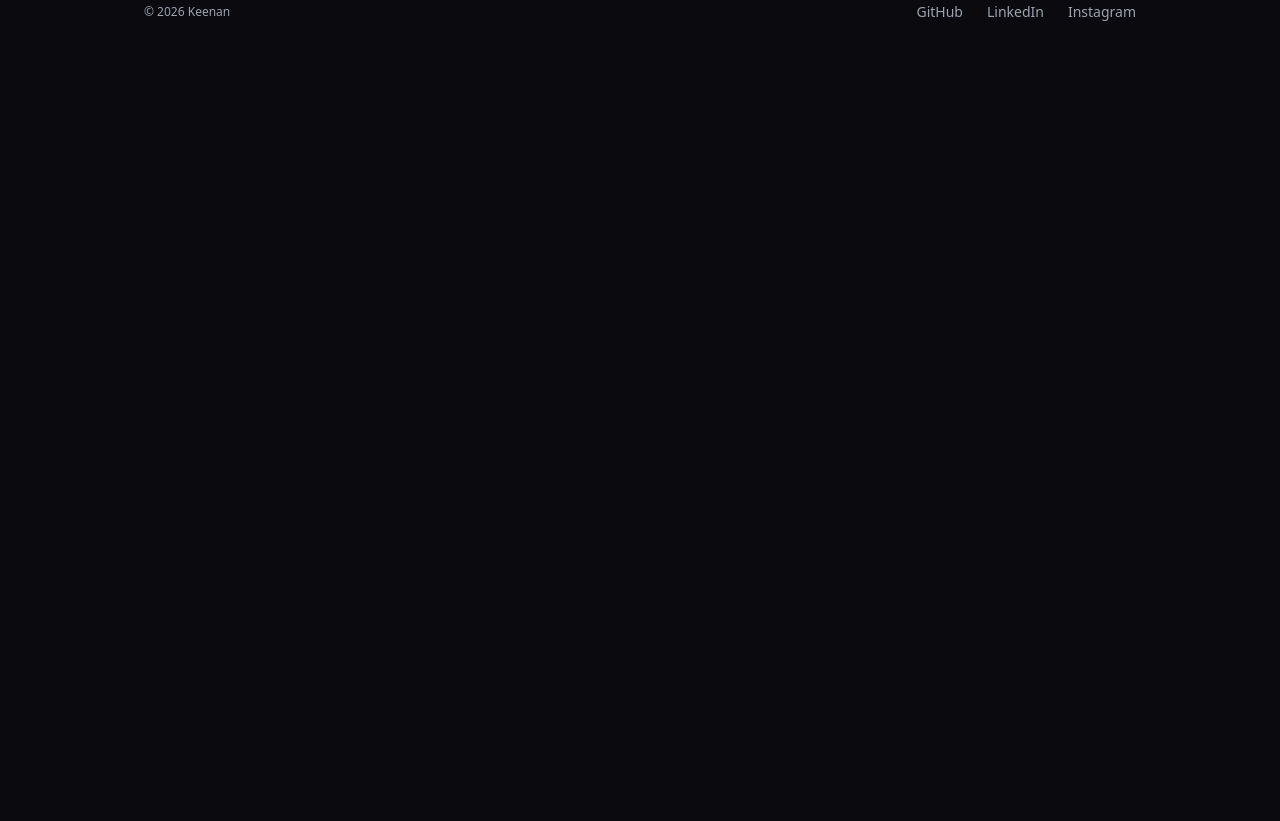
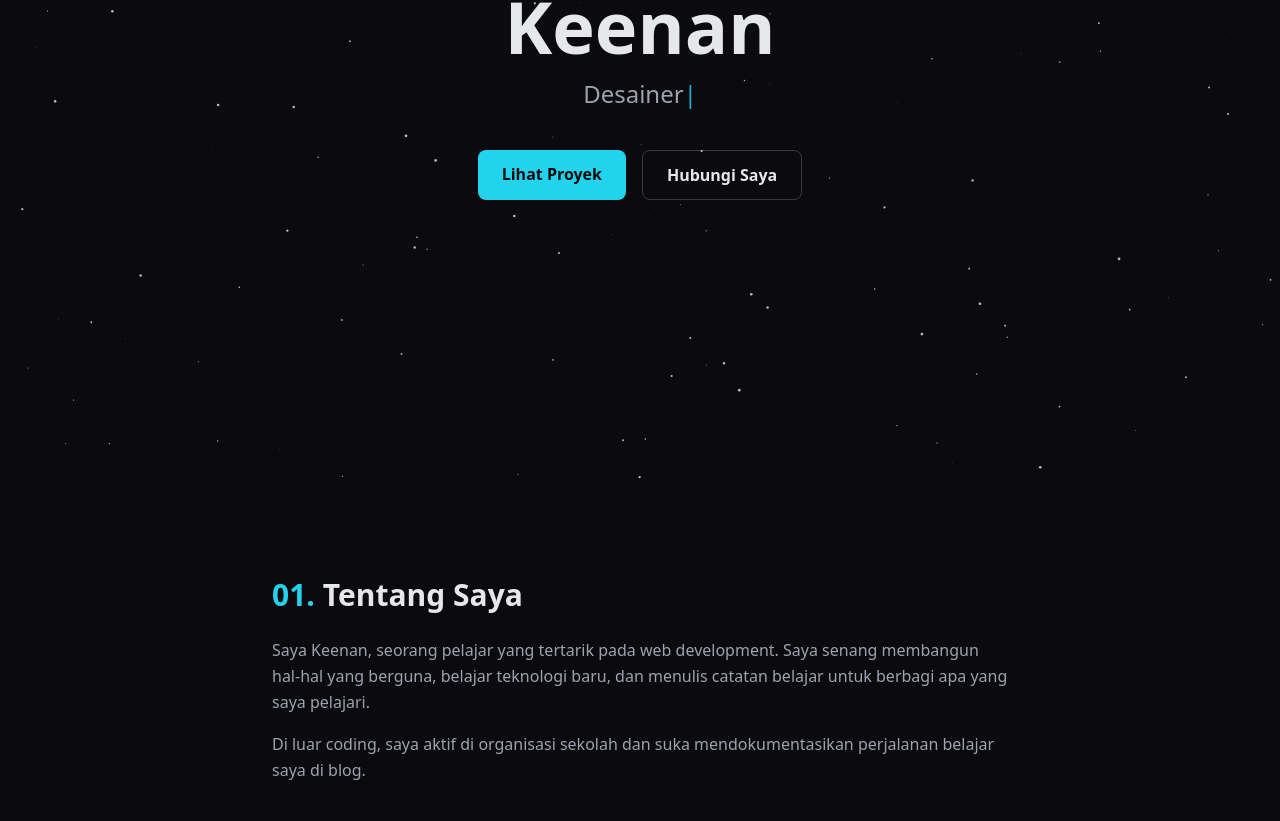
Before and after one commit to Keenanputra/portofolio-pelajar, a Next.js app: page / in a window 1280 px wide. Shown: the part 319-1140 px from the top of the page. Before the commit the page ends 800 px from the top, so only its background shows below. Built offline with nearby package versions, Linux system fonts and the light colour scheme.

Commit message:
feat: section hero dan tentang

```diff
--- a/src/app/page.tsx
+++ b/src/app/page.tsx
@@ -1,3 +1,11 @@
+import Hero from "@/components/Hero";
+import About from "@/components/About";
+
 export default function Home() {
-  return <p className="px-4 py-32 text-center text-muted">Scaffolding...</p>;
+  return (
+    <>
+      <Hero />
+      <About />
+    </>
+  );
 }
--- /dev/null
+++ b/src/components/About.tsx
@@ -0,0 +1,22 @@
+import Reveal from "./Reveal";
+
+export default function About() {
+  return (
+    <section id="tentang" className="mx-auto max-w-3xl px-4 py-24">
+      <Reveal>
+        <h2 className="text-2xl font-bold text-foreground sm:text-3xl">
+          <span className="font-mono text-accent">01.</span> Tentang Saya
+        </h2>
+        <p className="mt-6 leading-relaxed text-muted">
+          Saya Keenan, seorang pelajar yang tertarik pada web development. Saya senang
+          membangun hal-hal yang berguna, belajar teknologi baru, dan menulis catatan
+          belajar untuk berbagi apa yang saya pelajari.
+        </p>
+        <p className="mt-4 leading-relaxed text-muted">
+          Di luar coding, saya aktif di organisasi sekolah dan suka mendokumentasikan
+          perjalanan belajar saya di blog.
+        </p>
+      </Reveal>
+    </section>
+  );
+}
--- /dev/null
+++ b/src/components/Hero.tsx
@@ -0,0 +1,32 @@
+"use client";
+import Starfield from "./Starfield";
+import Typewriter from "./Typewriter";
+
+export default function Hero() {
+  return (
+    <section id="hero" className="relative flex min-h-screen items-center justify-center overflow-hidden">
+      <Starfield />
+      <div className="relative z-10 px-4 text-center">
+        <p className="font-mono text-sm text-accent">Halo, saya</p>
+        <h1 className="mt-2 text-5xl font-bold text-foreground sm:text-7xl">Keenan</h1>
+        <p className="mt-4 text-xl text-muted sm:text-2xl">
+          <Typewriter words={["Web Developer", "Desainer", "Mahasiswa"]} />
+        </p>
+        <div className="mt-10 flex flex-wrap justify-center gap-4">
+          <a
+            href="#proyek"
+            className="rounded-lg bg-accent px-6 py-3 font-semibold text-background transition hover:bg-accent/80"
+          >
+            Lihat Proyek
+          </a>
+          <a
+            href="#kontak"
+            className="rounded-lg border border-white/20 px-6 py-3 font-semibold text-foreground transition hover:border-accent hover:text-accent"
+          >
+            Hubungi Saya
+          </a>
+        </div>
+      </div>
+    </section>
+  );
+}
```
